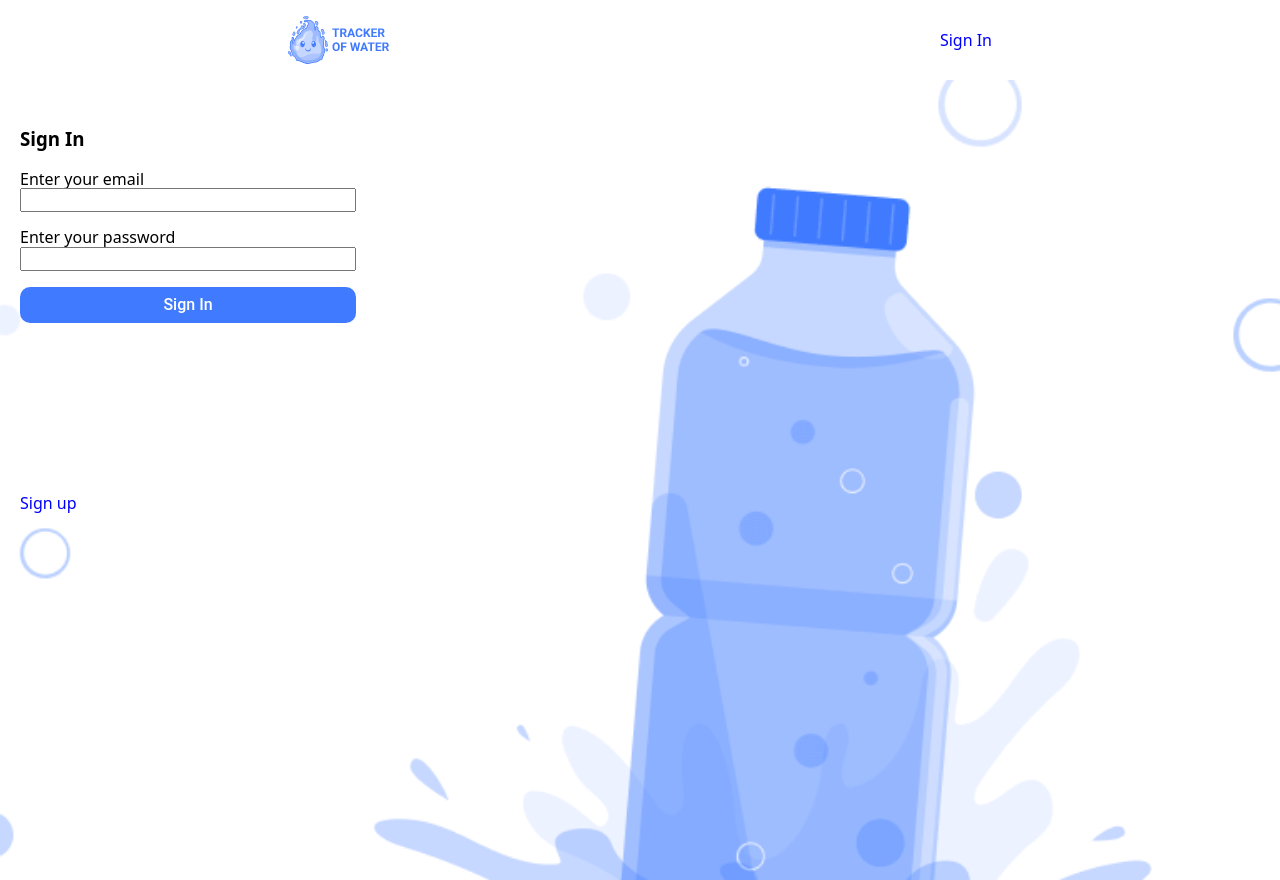
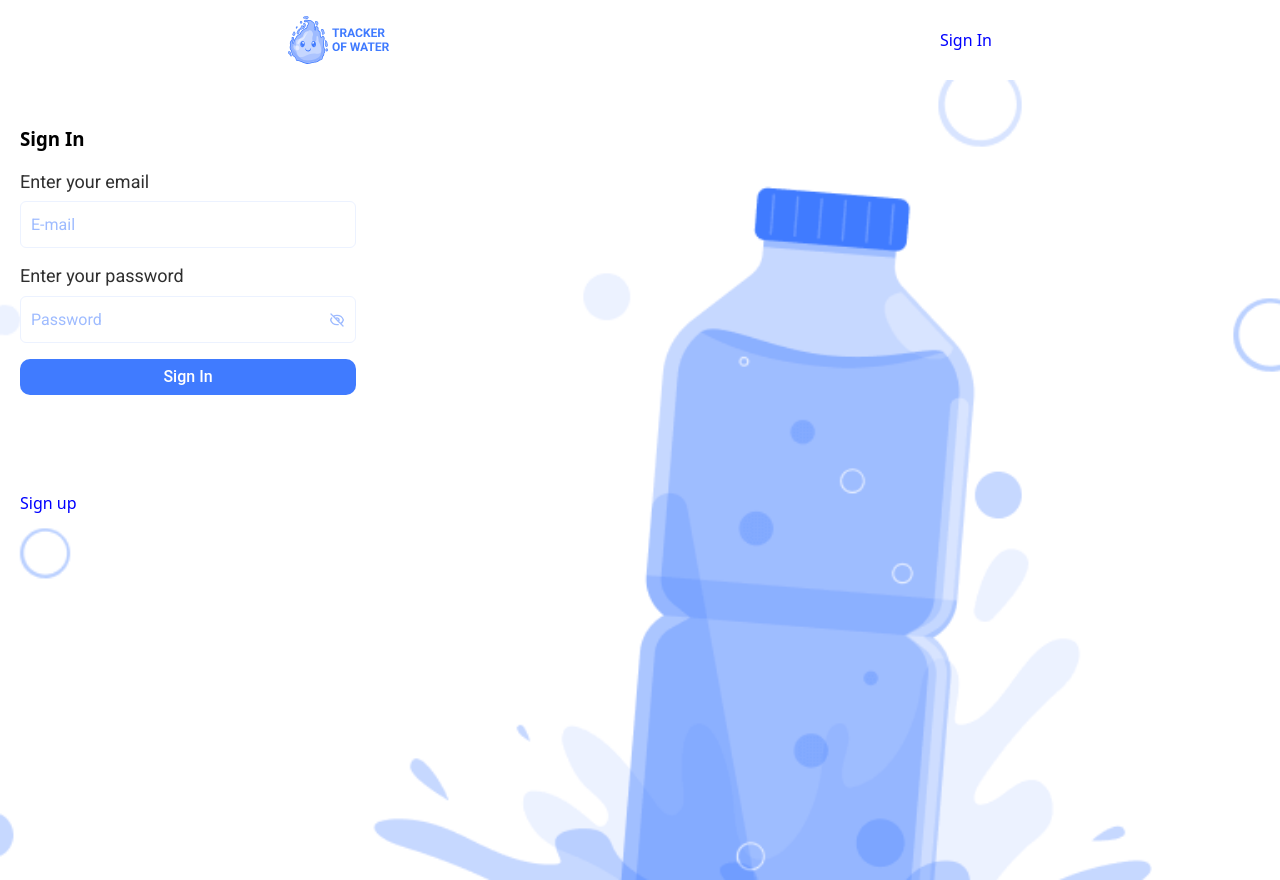
Before and after one commit to vladbevz/aqua-tracker-FE, a React (Vite) app: page /signin in a window 1280 px wide. Built offline with nearby package versions, Linux system fonts and the light colour scheme.

Commit message:
add eye btn

```diff
--- a/src/components/SignInForm/SignInForm.jsx
+++ b/src/components/SignInForm/SignInForm.jsx
@@ -1,12 +1,20 @@
 import { Formik, Form, Field, ErrorMessage } from "formik";
 import * as Yup from "yup";
+import { HiOutlineEyeOff, HiOutlineEye } from "react-icons/hi";
 import css from "./SignInForm.module.css";
+import { useState } from "react";
 const initialValues = {
   email: "",
   password: "",
 };
 
 export const SignInForm = () => {
+  const [showPassword, setShowPassword] = useState(false);
+
+  const togglePasswordVisibility = () => {
+    setShowPassword(!showPassword);
+  };
+
   const inputSchema = Yup.object().shape({
     email: Yup.string()
       .email("Invalid email format")
@@ -28,7 +36,12 @@ export const SignInForm = () => {
         <Form className={css.form} autoComplete="off">
           <label className={css.label}>
             Enter your email
-            <Field type="email" name="email" />
+            <Field
+              type="email"
+              name="email"
+              placeholder="E-mail"
+              className={css.field}
+            />
             <ErrorMessage
               name="email"
               component="span"
@@ -37,7 +50,23 @@ export const SignInForm = () => {
           </label>
           <label className={css.label}>
             Enter your password
-            <Field type="password" name="password" />
+            <Field
+              type={showPassword ? "text" : "password"}
+              name="password"
+              placeholder="Password"
+              className={css.field}
+            />
+            <button
+              type="button"
+              onClick={togglePasswordVisibility}
+              className={css.eyeBtn}
+            >
+              {showPassword ? (
+                <HiOutlineEye className={css.pwdIcons} />
+              ) : (
+                <HiOutlineEyeOff className={css.pwdIcons} />
+              )}
+            </button>
             <ErrorMessage
               name="password"
               component="span"
--- a/src/components/SignInForm/SignInForm.module.css
+++ b/src/components/SignInForm/SignInForm.module.css
@@ -9,10 +9,55 @@
 }
 
 .label {
+  position: relative;
   display: flex;
   flex-direction: column;
   margin-bottom: 16px;
   text-align: left;
+  font-family: var(--font-regular);
+  font-size: 18px;
+  line-height: 133%;
+  color: var(--primary-color-black);
+}
+
+.field {
+  border: 1px solid var(--secondary-color-1);
+  border-radius: 6px;
+  padding: 12px 10px;
+  margin-top: 8px;
+}
+
+.field::placeholder {
+  font-family: var(--font-regular);
+  font-size: 16px;
+  line-height: 125%;
+  color: var(--secondary-color-3);
+}
+
+span {
+  color: red;
+  margin-top: 4px;
+  font-family: var(--font-regular);
+  font-size: 14px;
+  line-height: 129%;
+  color: var(--secondary-color-2);
+}
+
+.eyeBtn {
+  display: flex;
+  align-items: center;
+  background-color: transparent;
+  border: none;
+  position: absolute;
+  right: 4px;
+  top: 60%;
+  /* transform: translateY(-50%); */
+}
+
+.pwdIcons {
+  color: var(--secondary-color-3);
+  width: 18px;
+  height: 16px;
 }
 
 .btn {
```
